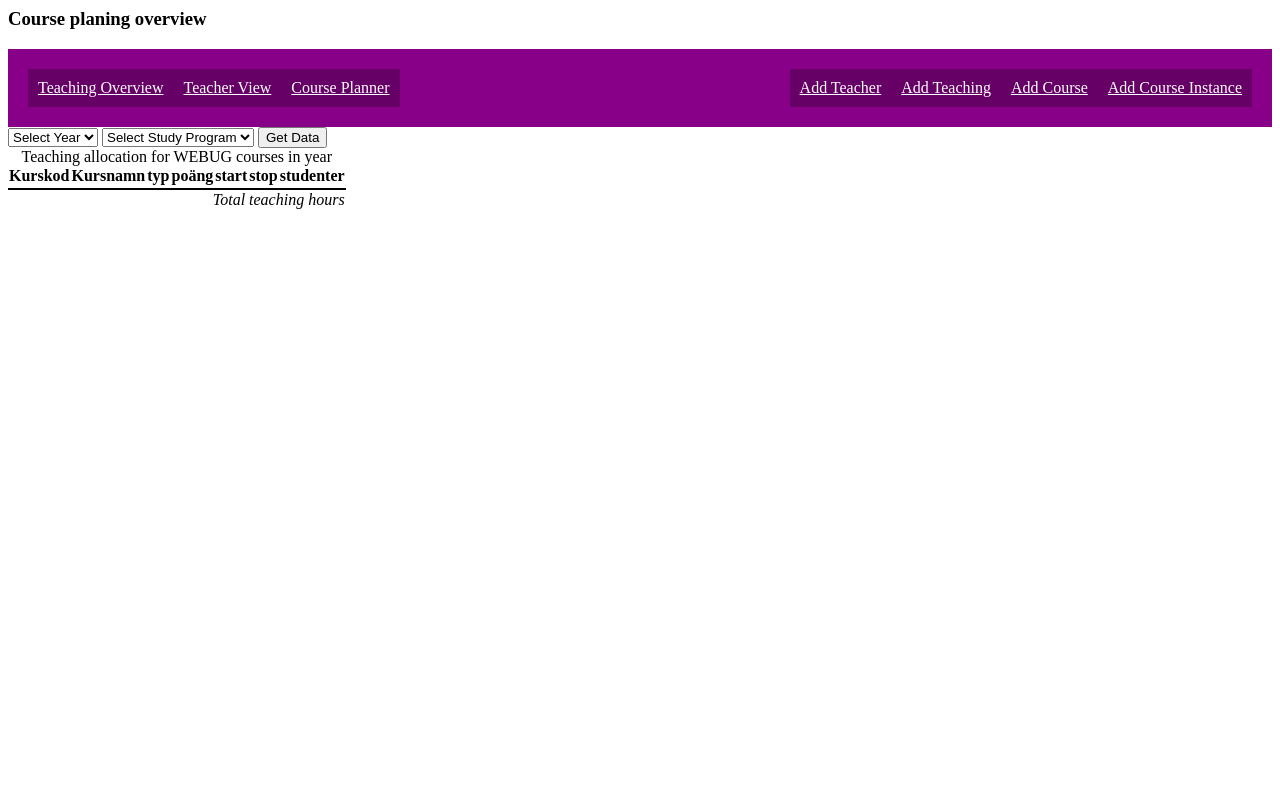
After one commit to a97marbr/cplan, a PHP site: page /course.php in a window 1280 px wide. The commit adds this page. Run offline with PHP 8.4, Linux system fonts and the light colour scheme; data that the repository does not hold is empty; a stand-in replaces the project's code that opens the database connection; some libraries are stand-ins or nearby versions.

Commit message:
First client-side rendered service done

```diff
--- /dev/null
+++ b/course.js
@@ -0,0 +1,99 @@
+var sprogram;
+function getData(){
+    let y,sp;
+    if ($('#year').val()){
+        y=$('#year').val();
+    } else {
+        y=2018;
+    }
+    if($('#sprogram').val()){
+        sprogram=$('#sprogram').val();
+    } else {
+        sprogram='WEBUG';
+    }
+
+    //alert(y + " " + sp);
+
+    var jqxhr = $.ajax({
+            type: 'POST',
+            url: 'course_service.php',
+            data: 'year='+y+'&sprogram='+sprogram
+        })
+        .done(function(data) {
+          //alert( "success"+data );
+          var json = JSON.parse(data);
+          /*
+          for(let sign in json.teachers){
+              alert(sign + " " + json.teachers[sign].name + " : " + json.teachers[sign].total);
+          }
+          for(let cinstance in json.courses){
+              alert(cinstance + json.courses[cinstance].cname);
+          }
+          */
+          var str="";
+          str+="<table style='border-collapse: collapse;'>";
+          str+= "<caption>Teaching allocation for WEBUG courses in year </caption>";
+          str+= "<thead>";
+          str+= "<tr><th>Kurskod</th><th>Kursnamn</th><th>typ</th><th>poäng</th><th>start</th><th>stop</th><th>studenter</th>";
+          for(let sign in json.teachers){
+              str+= "<th><span style='padding:0 10px 0 10px;'>"+json.teachers[sign].name+"</span></th>";
+          }
+          str+= "</tr>";
+          str+= "<tr>";
+          str+= "<th colspan='7'></th>";
+          for(let sign in json.teachers){
+              str+= "<th>"+sign+"</th>";
+          }
+          str+= "</tr>";
+          str+= "</thead>";
+          str+= "<tbody>";
+          let period="";
+          let study_program="";
+          let num_teachers = Object.keys(json.teachers).length;
+          for(let cinstance in json.courses){
+              let course=json.courses[cinstance];
+              if(sprogram !="ALL" && study_program!=course.study_program){
+                  str+= "<tr><th colspan='"+(7+num_teachers)+"' style='text-align:left'>"+course.study_program+"</th></tr>";
+                  study_program=course.study_program;
+              }
+              if(period != cinstance['start_period']){
+                  str+= "<tr style='border-top:2px solid #000;'>";
+                  period=cinstance['start_period'];
+              } else {
+                  str+= "<tr>";
+              }
+              str+="<td>"+course.ccode+"</td><td>"+course.cname+"</td><td>"+course.class+"</td><td>"+course.credits+"</td><td>"+course.start_period+"</td><td>"+course.end_period+"</td><td style='text-align:center;'>"+course.students+"</td>";
+              for(let teacher in course.teachers){
+                  if (course.teachers[teacher].hours){
+                      str+= "<td style='text-align:center'>"+course.teachers[teacher].hours+"</td>";
+                  } else {
+                      str+= "<td style='text-align:center'></td>";
+                  }
+
+              }
+              str+= "</tr>";
+          }
+          str+= "</tbody>";
+          str+= "<tfoot style='border-top:2px solid #000'>";
+          str+= "<tr style='font-style:italic;'>";
+          str+= "<td colspan='7' style='text-align:right;'>Total teaching hours</td>";
+          for(let teacher in json.teachers){
+              if (json.teachers[teacher].total){
+                  str+= "<td style='text-align:center'>"+json.teachers[teacher].total+"</td>";
+              } else {
+                  str+= "<td style='text-align:center'></td>";
+              }
+
+          }
+          str+= "</tr>";
+          str+= "</tfoot></table>";
+          str+= "</table>";
+          document.getElementById('c').innerHTML=str;
+        })
+        .fail(function() {
+          alert( "error" );
+        })
+        .always(function() {
+          //alert( "complete" );
+        });
+}
--- /dev/null
+++ b/course.php
@@ -0,0 +1,33 @@
+<html>
+<head>
+    <meta charset="utf-8">
+    <link rel="stylesheet" type="text/css" href="style.css">
+    <script
+			  src="https://code.jquery.com/jquery-3.2.1.min.js"
+			  integrity="sha256-hwg4gsxgFZhOsEEamdOYGBf13FyQuiTwlAQgxVSNgt4="
+			  crossorigin="anonymous"></script>
+    <script src="course.js"></script>
+</head>
+<body onload="getData();">
+<h3>Course planing overview</h3>
+<?php
+    require 'menu.php';
+?>
+<div>
+    <select size='1' name='year' id='year'>
+        <option hidden disabled selected value>Select Year</option>
+        <option value='2018'>2018</option>
+        <option value='2017'>2017</option>
+    </select>
+    <select size='1' name='sprogram' id='sprogram'>
+        <option hidden disabled selected value>Select Study Program</option>
+        <option value='ALL'>All</option>
+        <option value='WEBUG'>WEBUG</option>
+    </select>
+    <button onclick="getData()">Get Data</button>
+</div>
+<table id="c"  style='border-collapse: collapse;'></table>
+
+<?php
+
+?>
--- a/course_service.php
+++ b/course_service.php
@@ -1,32 +1,5 @@
 <?php
     require 'dbconnect.php';
-?>
-
-<html>
-<head>
-    <meta charset="utf-8">
-    <link rel="stylesheet" type="text/css" href="style.css">
-</head>
-<body>
-<h3>Course planing overview</h3>
-<?php
-    require 'menu.php';
-?>
-
-<form action="course_service.php" method="post">
-    <select size='1' name='year'>
-        <option hidden disabled selected value>Select Year</option>
-        <option value='2018'>2018</option>
-        <option value='2017'>2017</option>
-    </select>
-    <select size='1' name='sprogram'>
-        <option hidden disabled selected value>Select Study Program</option>
-        <option value='ALL'>All</option>
-        <option value='WEBUG'>WEBUG</option>
-    </select>
-    <input type="submit" value="Send">
-</form>
-<?php
 
     if(isset($_POST['year'])){
         $year=$_POST['year'];
@@ -58,15 +31,15 @@
     }
     $stmt->execute();
     foreach($stmt as $key => $row){
+        //$courses[]=array('ccode'=>$row['ccode'],'cname'=>$row['cname'],'class'=>$row['class'],'credits'=>$row['credits'],'start_period'=>$row['start_period'],'end_period'=>$row['end_period'], 'students'=>$row['students'],'study_program'=>$row['study_program'], 'teachers'=>array());
         $courses[$row['ciid']]=array('ccode'=>$row['ccode'],'cname'=>$row['cname'],'class'=>$row['class'],'credits'=>$row['credits'],'start_period'=>$row['start_period'],'end_period'=>$row['end_period'], 'students'=>$row['students'],'study_program'=>$row['study_program'], 'teachers'=>array());
     }
 
     foreach($courses as $ciid => $row){
         $no_teachers = 0;
-        $sql = 'SELECT * FROM teaching,course_instance,course,teacher WHERE course.cid=course_instance.cid and course_instance.ciid=teaching.ciid and teacher.tid=teaching.teacher and teaching.ciid=:ciid and course_instance.year=:year ORDER BY sign;';
+        $sql = 'select a.lname,a.fname,a.sign,b.hours from (select lname,fname,sign,tid from teacher) a left outer join (select hours,teacher from teaching where ciid=:ciid) b ON a.tid=b.teacher ORDER BY sign;';
 
         $stmt = $pdo->prepare($sql, array(PDO::ATTR_CURSOR => PDO::CURSOR_SCROLL));
-        $stmt->bindParam(':year', $year);
         $stmt->bindParam(':ciid', $ciid);
         $stmt->execute();
         foreach($stmt as $key => $row){
@@ -78,7 +51,7 @@
                 array_push($teachers,$tmp);
             }
             */
-            $teachers[$row['sign']]=$row['fname']." ".$row['lname'];
+            $teachers[$row['sign']]=array('name'=>$row['fname']." ".$row['lname']);
         }
 
     }
@@ -86,66 +59,15 @@
     ksort($teachers);
     $max_teachers = count($teachers);
 
-    echo "<table style='border-collapse: collapse;'>";
-    echo "<caption>Teaching allocation for WEBUG courses in year ".$year."</caption>";
-    echo "<thead>";
-    echo "<tr><th>Kurskod</th><th>Kursnamn</th><th>typ</th><th>poäng</th><th>start</th><th>stop</th><th>studenter</th>";
-    foreach($teachers as $key => $teacher){
-        echo "<th><span style='padding:0 10px 0 10px;'>".$teacher."</span></th>";
-    }
-    echo "</tr>";
-    echo "<tr>";
-    echo "<th colspan='7'></th>";
-    foreach($teachers as $key => $teacher){
-        echo "<th>".$key."</th>";
-    }
-    echo "</tr>";
-    echo "</thead>";
-    echo "<tbody>";
-    $period="";
-    $study_program="";
-    foreach($courses as $ccode => $row){
-        if($sprogram !="ALL" && $study_program!=$row['study_program']){
-            echo "<tr><th colspan='".(7+$max_teachers)."' style='text-align:left'>".$row['study_program']."</th></tr>";
-            $study_program=$row['study_program'];
-        }
-        if($period != $row['start_period']){
-            echo "<tr style='border-top:2px solid #000;'>";
-            $period=$row['start_period'];
-        } else {
-            echo "<tr>";
-        }
-        echo "<td>".$row['ccode']."</td><td>".$row['cname']."</td><td>".$row['class']."</td><td>".$row['credits']."</td><td>".$row['start_period']."</td><td>".$row['end_period']."</td><td style='text-align:center;'>".$row['students']."</td>";
-        $idx=0;
-        foreach($row['teachers'] as $key => $teacher){
-          //array_search("car",array_keys($a))
-            //while($teachers[$idx]['sign']!=$teacher['sign'] && $idx < $max_teachers){
-            while(array_search($teacher['sign'],array_keys($teachers))!=$idx && $idx <= $max_teachers){
-                echo "<td></td>";
-                $idx++;
-            }
-            echo "<td style='text-align:center'>".$teacher['hours']."</td>";
-            $idx++;
-        }
-        while($idx <= $max_teachers){
-            echo "<td></td>";
-            $idx++;
-        }
-        echo "</tr>";
-    }
-    echo "</tbody>";
-    echo "<tfoot style='border-top:2px solid #000'>";
-    echo "<tr style='font-style:italic;'>";
-    echo "<td colspan='7' style='text-align:right;'>Total teaching hours</td>";
     foreach($teachers as $key => $teacher){
         if ($sprogram=="ALL"){
-            $sql = 'select start_period,SUM(hours) as total FROM teaching, teacher, course_instance, course WHERE teaching.ciid=course_instance.ciid and course_instance.cid=course.cid and course_instance.year=:year and teaching.teacher=teacher.tid and teacher.sign=:sign';
+            $sql='select a.sign,sum(b.hours) as total from (select sign,tid from teacher) a left outer join (select hours,teacher from teaching,course_instance where teaching.ciid=course_instance.ciid and course_instance.year=:year) b ON a.tid=b.teacher group by sign ORDER BY sign;';
         } else {
-            $sql = 'select start_period,SUM(hours) as total FROM teaching, teacher, course_instance, course WHERE teaching.ciid=course_instance.ciid and course_instance.cid=course.cid and course_instance.year=:year and teaching.teacher=teacher.tid and teacher.sign=:sign and study_program like :sprogram';
+            $sql='select a.sign,sum(b.hours) as total from (select sign,tid from teacher) a left outer join (select hours,teacher from teaching,course_instance where teaching.ciid=course_instance.ciid and course_instance.year=:year and study_program like :sprogram) b ON a.tid=b.teacher group by sign ORDER BY sign;';
         }
 
         $stmt = $pdo->prepare($sql, array(PDO::ATTR_CURSOR => PDO::CURSOR_SCROLL));
-        $stmt->bindParam(':sign', $key);
+        //$stmt->bindParam(':sign', $key);
         $stmt->bindParam(':year', $year);
         if ($sprogram!="ALL"){
             $stmt->bindParam(':sprogram', $sprogram);
@@ -153,25 +75,13 @@
         $stmt->execute();
 
         foreach($stmt as $key => $row){
-            echo "<td style='text-align:center'>".$row['total']."</td>";
+            $teachers[$row['sign']]['total']=$row['total'];
+            //echo "<td style='text-align:center'>".$row['total']."</td>";
         }
     }
-    echo "</tr>";
-    echo "</tfoot></table>";
-
-    echo "</table>";
-    /*
-    echo "<pre>";
-    var_dump($courses);
-    echo "<br><br>";
-    print_r($teachers);
-    echo "<br><br>";
-    print_r($max_teachers);
-    echo "</pre>";
-    */
-
+    $data=array(
+      "courses" => $courses,
+      "teachers" => $teachers
+    );
+    echo json_encode($data);
 ?>
-
-
-</body>
-</html>
```
Also changed, not shown: 1 other file.
